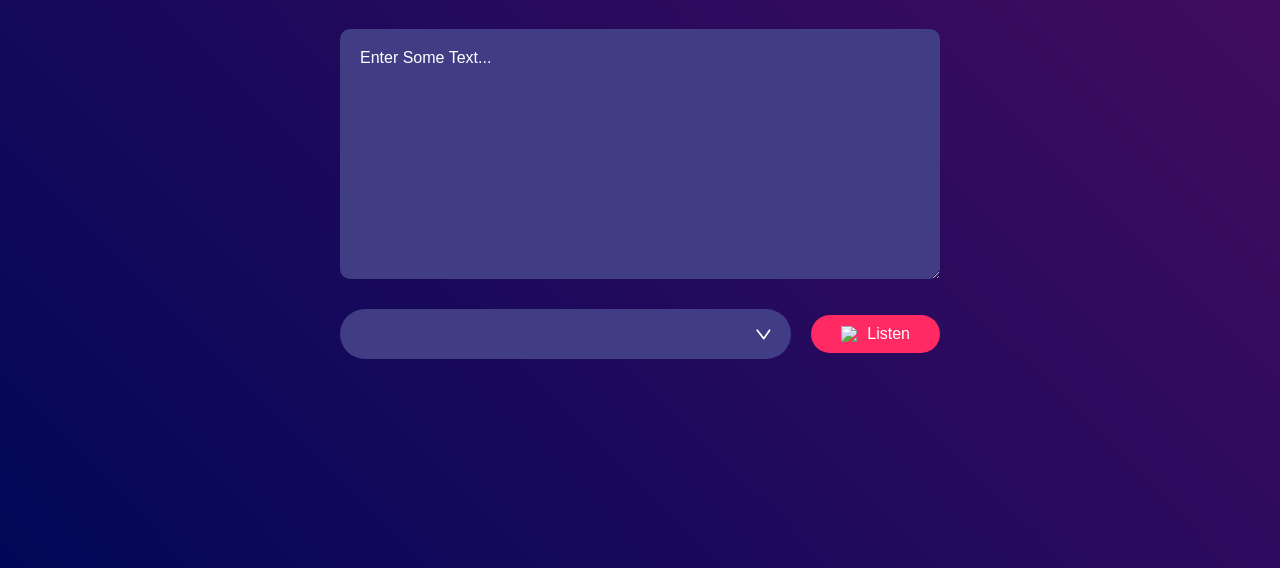
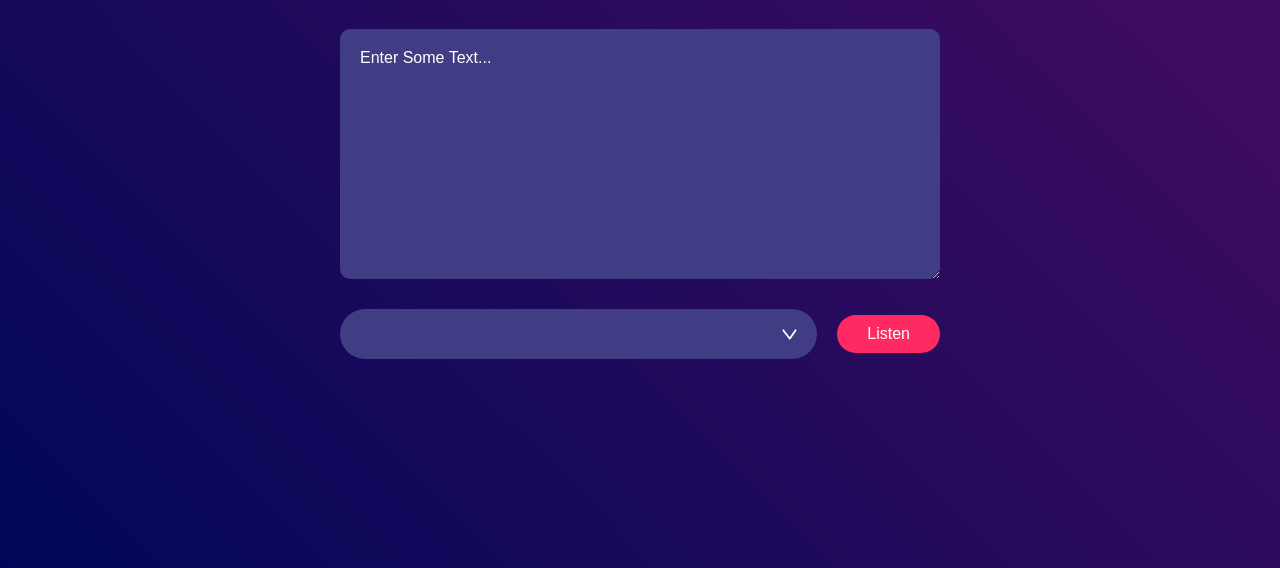
Before and after one commit to GeetanshJ/Text_To_Voice_Converter, a plain HTML site: page index.html in a window 1280 px wide. Shown: the part 232-800 px from the top of the page. Drawn offline with Linux system fonts and the light colour scheme; files whose address does not match are found by name.

Commit message:
text to speech converter

```diff
--- a/index.html
+++ b/index.html
@@ -12,7 +12,7 @@
         <textarea placeholder="Enter Some Text..."></textarea>
         <div class="row">
             <select></select>
-            <button><img src="/Text_To_Speech/text_to_speech_img/play.png"/>Listen</button>
+            <button>Listen</button>
         </div>
     </div>
 </body>
```
